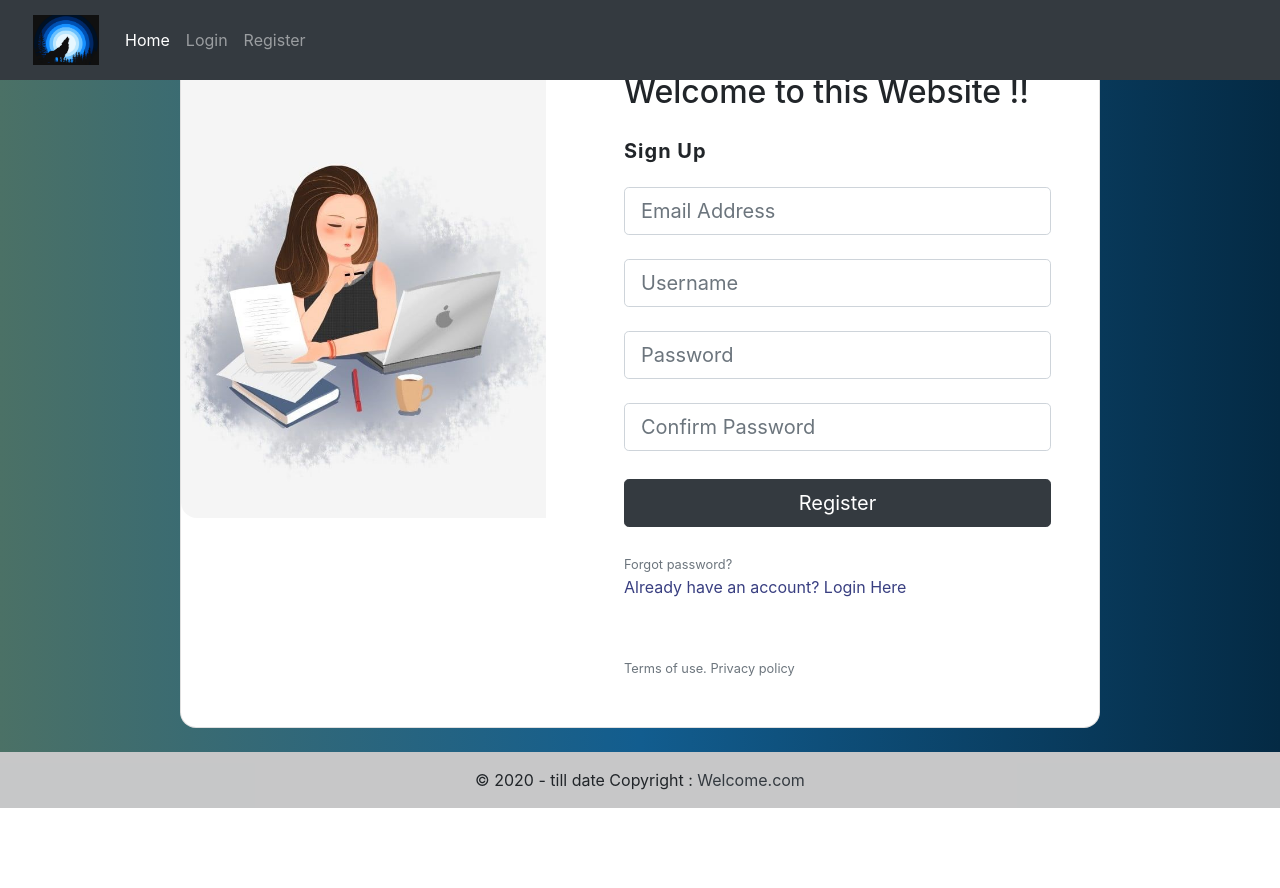
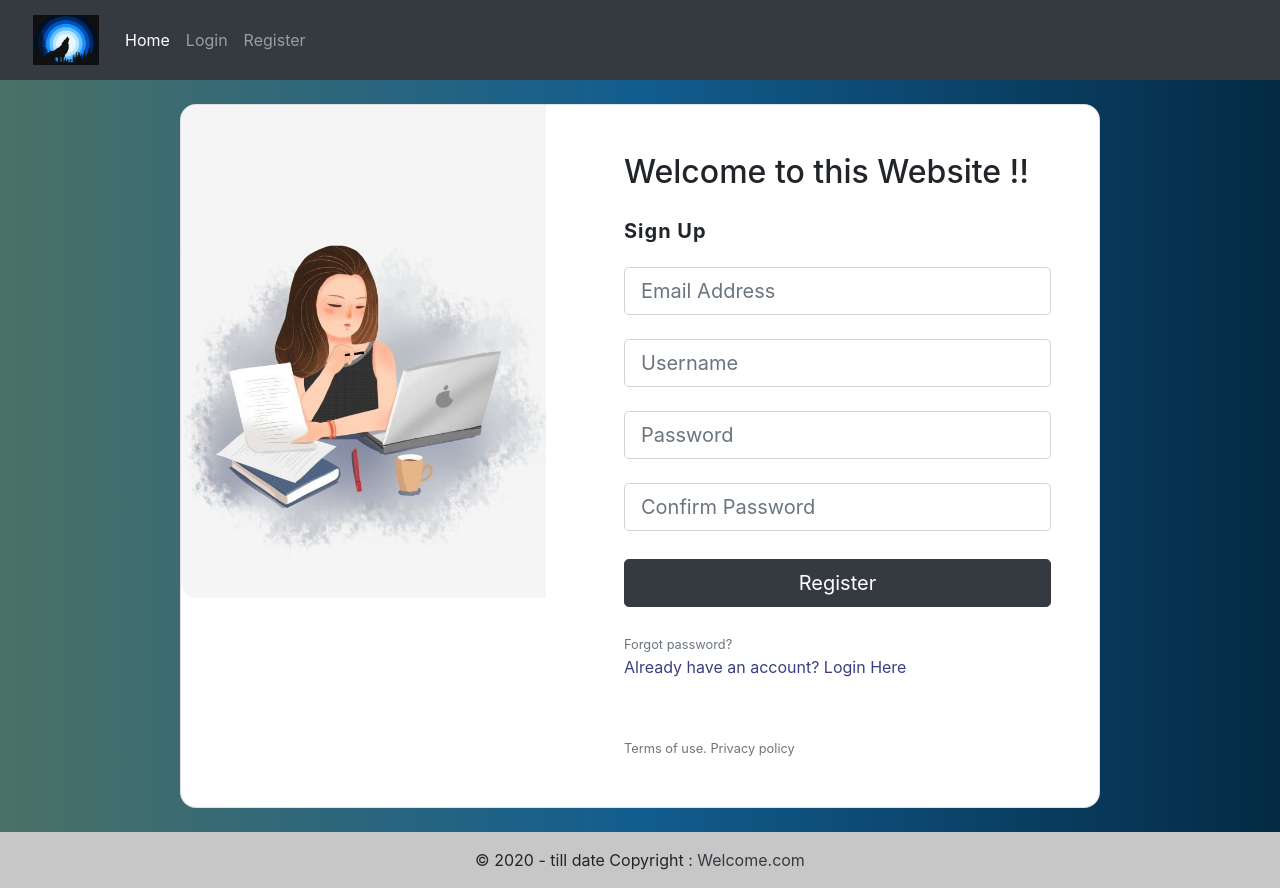
Before and after one commit to akankshakriti09/Django-React-Authentication, a React (Create React App) app in the folder frontend/: page /register in a window 1280 px wide. Before the commit the page ends 808 px from the top, so only its background shows below. Built offline with nearby package versions, Linux system fonts and the light colour scheme.

Commit message:
style added

```diff
--- a/frontend/src/views/Registerpage.js
+++ b/frontend/src/views/Registerpage.js
@@ -28,7 +28,7 @@ function Registerpage() {
     <div>
 
       <>
-        <section className="vh-90">
+        <section className="vh-90" style={{marginTop:'10vh'}}>
           <div className="container py-4 h-100">
             <div className="row d-flex justify-content-center align-items-center h-100">
               <div className="col col-xl-10">
```
